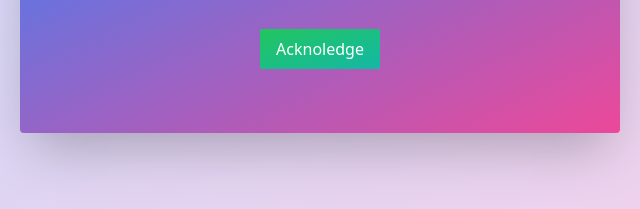
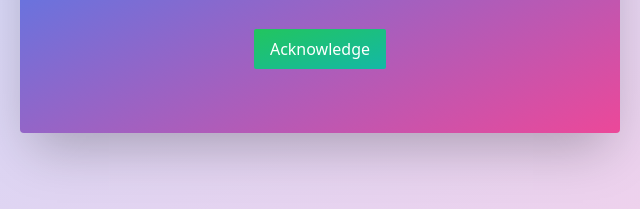
Before and after one commit to NickRobLancaster/Baby-Lancaster, a plain HTML site: page index.html in a window 1280 px wide. Shown: the part 441-650 px from the top of the page, 320-960 px from the left. Drawn offline with nearby package versions, Linux system fonts and the light colour scheme.

Commit message:
Add files via upload

```diff
--- a/index.html
+++ b/index.html
@@ -33,7 +33,7 @@
             @click="nextSection"
             class="mt-8 px-4 py-2 rounded-sm text-white bg-gradient-to-br from-green-500 to-teal-500"
           >
-            Acknoledge
+            Acknowledge
           </button>
         </div>
 
```
